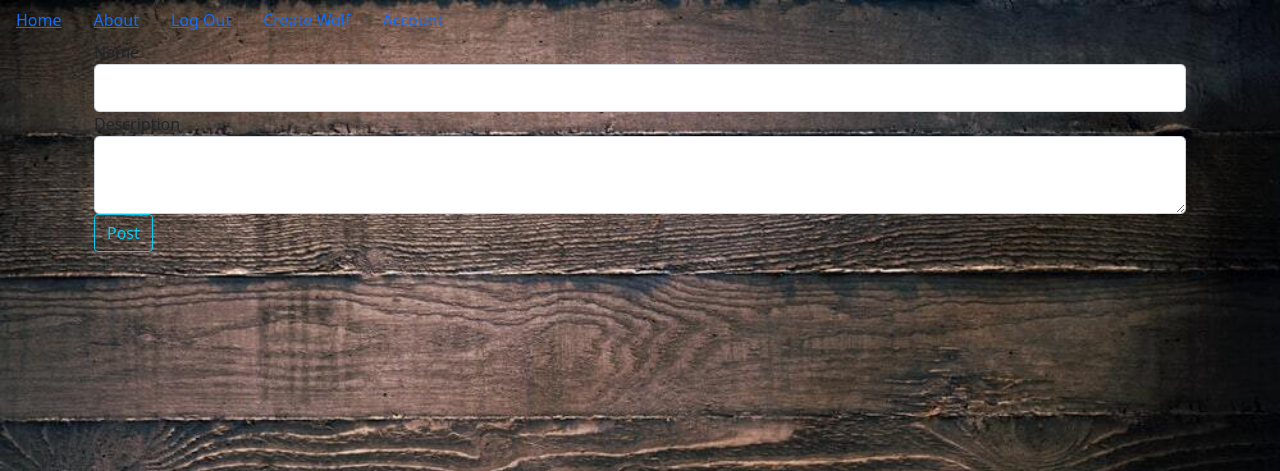
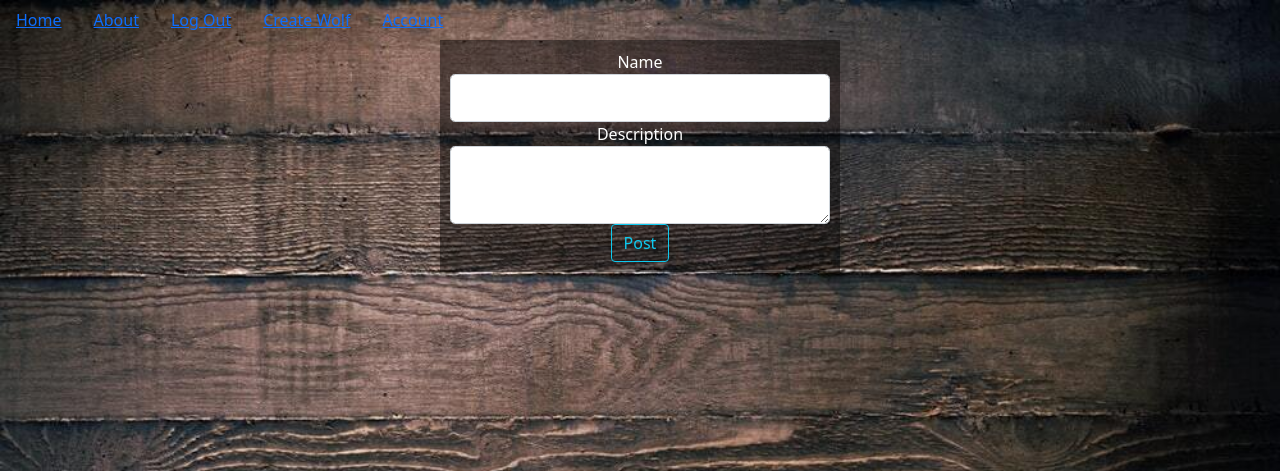
Before and after one commit to wolfsige/Collector, a Flask app: page /create in a window 1280 px wide. Shown: the top 471 px of the page. Run offline with Flask 2, Linux system fonts and the light colour scheme; the visitor is signed in with stand-in values (Sample User, id 1).

Commit message:
add createwolf CSS

```diff
--- /dev/null
+++ b/myapp/static/createwolf.css
@@ -0,0 +1,13 @@
+.all-forms {
+  background-color: rgba(0, 0, 0, .45);
+  width: 400px;
+  color: white;
+  padding: 10px;
+}
+
+div.container{
+display: flex;
+flex-direction: column;
+align-items: center;
+text-align: center;
+}
--- a/myapp/templates/create_wolf.html
+++ b/myapp/templates/create_wolf.html
@@ -1,6 +1,8 @@
 {% extends "base.html" %}
 {% block content %}
+<link rel="stylesheet" href="../static/createwolf.css">
 <div class="container">
+  <div class="all-forms">
     <form class="form-group" method="POST">
       {{form.hidden_tag()}}
 
@@ -17,4 +19,5 @@
       </div>
     </form>
   </div>
+</div>
 {% endblock %}
```
Lines whose indentation alone changed are shown as unchanged.
